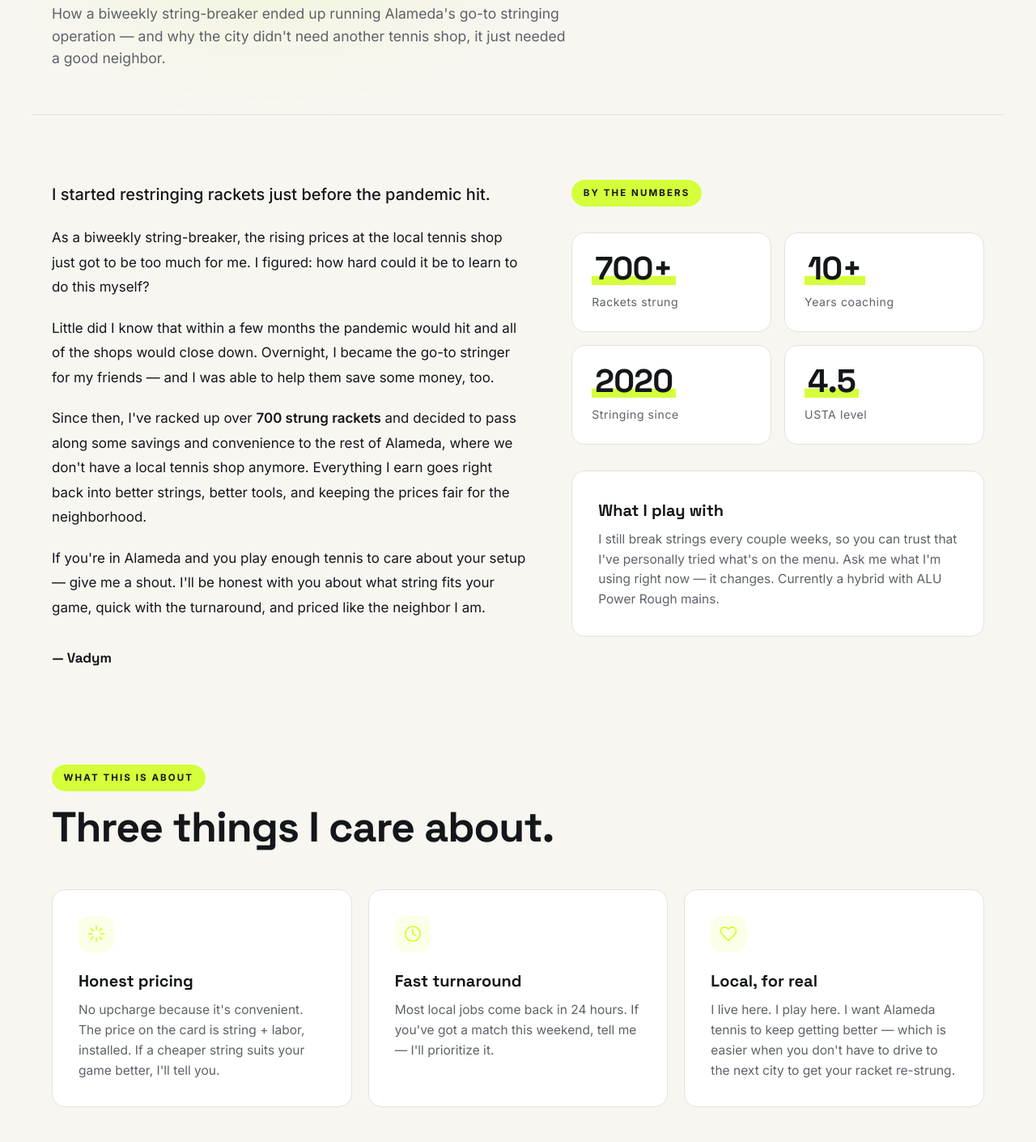
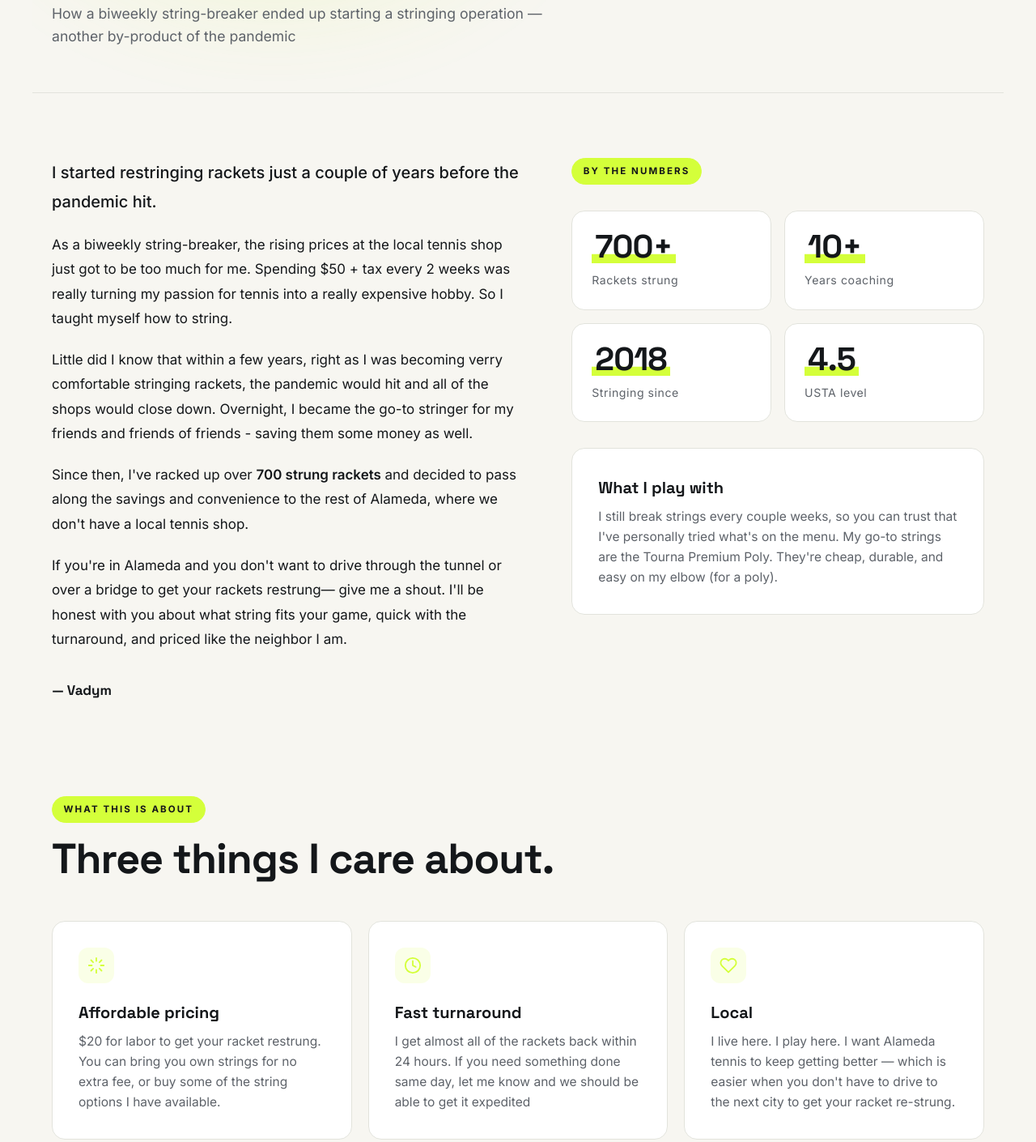
Before and after one commit to Vadream42/alameda-racket-stringing, a plain HTML site: page about.html in a window 1280 px wide. Shown: the part 390-1800 px from the top of the page at 81% size. Drawn offline with Linux system fonts and the light colour scheme.

Commit message:
updated wording on all apges

```diff
--- a/about.html
+++ b/about.html
@@ -32,7 +32,7 @@
     </div>
     <span class="eyebrow">About</span>
     <h1 style="margin-top:1rem;">A local stringer,<br>by accident.</h1>
-    <p class="lede">How a biweekly string-breaker ended up running Alameda's go-to stringing operation — and why the city didn't need another tennis shop, it just needed a good neighbor.</p>
+    <p class="lede">How a biweekly string-breaker ended up starting a stringing operation — another by-product of the pandemic</p>
   </header>
 
   <!-- ======================== STORY ======================== -->
@@ -40,11 +40,11 @@
     <div class="container">
       <div class="split" style="align-items:flex-start;">
         <div class="prose">
-          <p class="lede">I started restringing rackets just before the pandemic hit.</p>
-          <p>As a biweekly string-breaker, the rising prices at the local tennis shop just got to be too much for me. I figured: how hard could it be to learn to do this myself?</p>
-          <p>Little did I know that within a few months the pandemic would hit and all of the shops would close down. Overnight, I became the go-to stringer for my friends — and I was able to help them save some money, too.</p>
-          <p>Since then, I've racked up over <strong>700 strung rackets</strong> and decided to pass along some savings and convenience to the rest of Alameda, where we don't have a local tennis shop anymore. Everything I earn goes right back into better strings, better tools, and keeping the prices fair for the neighborhood.</p>
-          <p>If you're in Alameda and you play enough tennis to care about your setup — give me a shout. I'll be honest with you about what string fits your game, quick with the turnaround, and priced like the neighbor I am.</p>
+          <p class="lede">I started restringing rackets just a couple of years before the pandemic hit.</p>
+          <p>As a biweekly string-breaker, the rising prices at the local tennis shop just got to be too much for me. Spending $50 + tax every 2 weeks was really turning my passion for tennis into a really expensive hobby. So I taught myself how to string.</p>
+          <p>Little did I know that within a few years, right as I was becoming verry comfortable stringing rackets, the pandemic would hit and all of the shops would close down. Overnight, I became the go-to stringer for my friends and friends of friends - saving them some money as well.</p>
+          <p>Since then, I've racked up over <strong>700 strung rackets</strong> and decided to pass along the  savings and convenience to the rest of Alameda, where we don't have a local tennis shop.</p>
+          <p>If you're in Alameda and you don't want to drive through the tunnel or over a bridge to get your rackets restrung— give me a shout. I'll be honest with you about what string fits your game, quick with the turnaround, and priced like the neighbor I am.</p>
           <p style="color:var(--text);font-family:'Space Grotesk',sans-serif;font-weight:700;margin-top:2rem;">— Vadym</p>
         </div>
 
@@ -60,7 +60,7 @@
               <div class="l">Years coaching</div>
             </div>
             <div class="stat">
-              <div class="n">2020</div>
+              <div class="n">2018</div>
               <div class="l">Stringing since</div>
             </div>
             <div class="stat">
@@ -71,7 +71,7 @@
 
           <div class="feature-card mt-3" style="margin-top:2rem;">
             <h3>What I play with</h3>
-            <p>I still break strings every couple weeks, so you can trust that I've personally tried what's on the menu. Ask me what I'm using right now — it changes. Currently a hybrid with ALU Power Rough mains.</p>
+            <p>I still break strings every couple weeks, so you can trust that I've personally tried what's on the menu. My go-to strings are the Tourna Premium Poly. They're cheap, durable, and easy on my elbow (for a poly).</p>
           </div>
         </div>
       </div>
@@ -91,21 +91,21 @@
           <div class="icon" aria-hidden="true">
             <svg width="22" height="22" viewBox="0 0 24 24" fill="none" stroke="currentColor" stroke-width="2" stroke-linecap="round" stroke-linejoin="round"><path d="M12 2v4M12 18v4M4.93 4.93l2.83 2.83M16.24 16.24l2.83 2.83M2 12h4M18 12h4M4.93 19.07l2.83-2.83M16.24 7.76l2.83-2.83"/></svg>
           </div>
-          <h3>Honest pricing</h3>
-          <p>No upcharge because it's convenient. The price on the card is string + labor, installed. If a cheaper string suits your game better, I'll tell you.</p>
+          <h3>Affordable pricing</h3>
+          <p>$20 for labor to get your racket restrung. You can bring you own strings for no extra fee, or buy some of the string options I have available.</p>
         </div>
         <div class="feature-card">
           <div class="icon" aria-hidden="true">
             <svg width="22" height="22" viewBox="0 0 24 24" fill="none" stroke="currentColor" stroke-width="2" stroke-linecap="round" stroke-linejoin="round"><polyline points="12 6 12 12 16 14"/><circle cx="12" cy="12" r="10"/></svg>
           </div>
           <h3>Fast turnaround</h3>
-          <p>Most local jobs come back in 24 hours. If you've got a match this weekend, tell me — I'll prioritize it.</p>
+          <p>I get almost all of the rackets back within 24 hours. If you need something done same day, let me know and we should be able to get it expedited</p>
         </div>
         <div class="feature-card">
           <div class="icon" aria-hidden="true">
             <svg width="22" height="22" viewBox="0 0 24 24" fill="none" stroke="currentColor" stroke-width="2" stroke-linecap="round" stroke-linejoin="round"><path d="M20.84 4.61a5.5 5.5 0 0 0-7.78 0L12 5.67l-1.06-1.06a5.5 5.5 0 0 0-7.78 7.78l1.06 1.06L12 21.23l7.78-7.78 1.06-1.06a5.5 5.5 0 0 0 0-7.78z"/></svg>
           </div>
-          <h3>Local, for real</h3>
+          <h3>Local</h3>
           <p>I live here. I play here. I want Alameda tennis to keep getting better — which is easier when you don't have to drive to the next city to get your racket re-strung.</p>
         </div>
       </div>
@@ -117,7 +117,7 @@
     <div class="container">
       <div class="cta-banner">
         <h2 class="display">Say hi.</h2>
-        <p>I'm friendly, I promise. Call or text to set up your first drop-off or book a lesson.</p>
+        <p>I'm friendly, I promise. Call or text to set up your first racket drop-off or to book a lesson.</p>
         <div class="btn-row" style="justify-content:center;">
           <a href="tel:+15109054241" class="btn btn-primary">Call 510-905-4241</a>
           <a href="mailto:alamedastringing@gmail.com" class="btn btn-ghost" style="border-color:rgba(10,10,12,0.3);color:var(--accent-ink);">Email Me</a>
```
Also changed, not shown: coaching.html (+6 -7 lines), stringing.html (+2 -2 lines).
